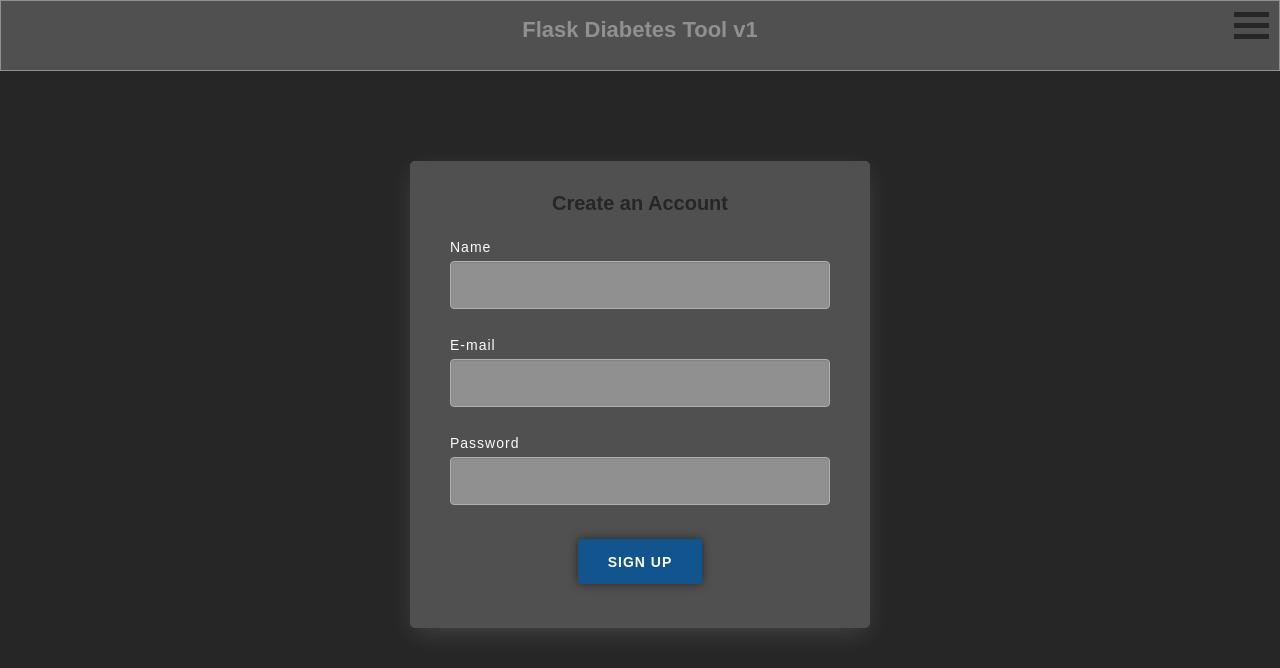
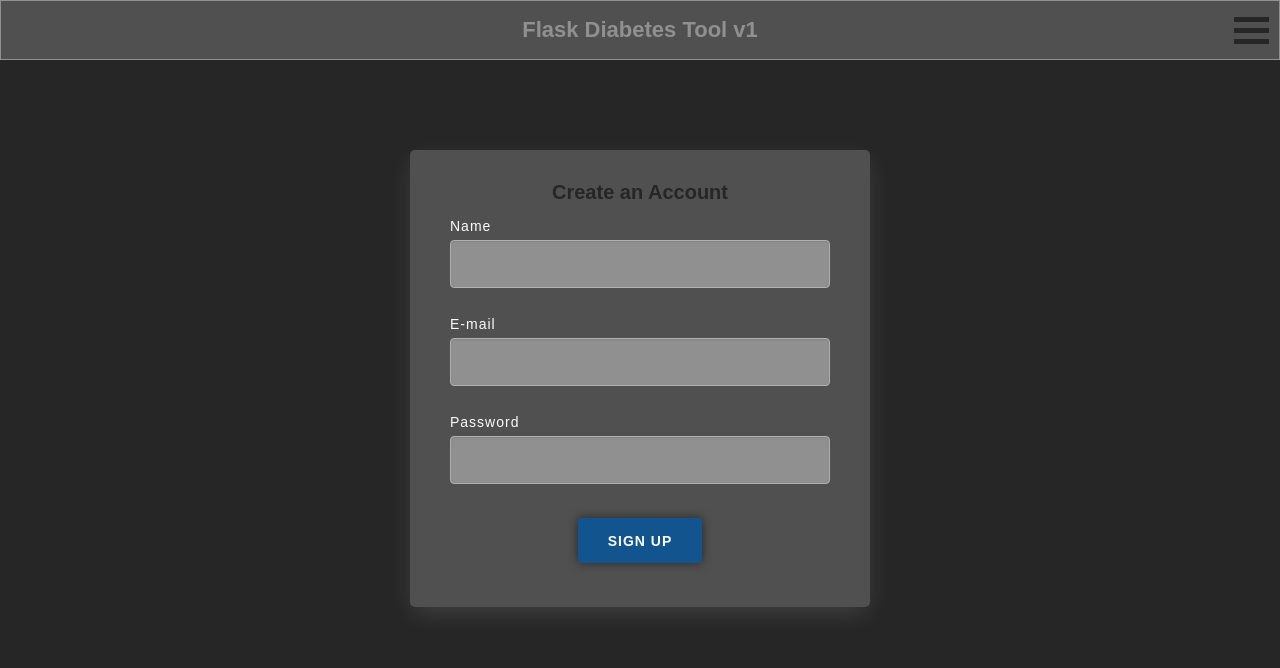
Before and after one commit to eskilwadsholt/diabetes-herokuapp, a Flask app: page /signup/ in a window 1280 px wide. Shown: the top 668 px of the page. Run offline with Flask 2, Linux system fonts and the light colour scheme.

Commit message:
styling navbar

```diff
--- a/static/css/styles.css
+++ b/static/css/styles.css
@@ -40,14 +40,14 @@ body {
 }
 
 h1 {
-  margin: 0.5em 0 1em;
+  margin: 0.5em 0 0.5em;
   font-size: 22px;
   line-height: 1.2;
   color: var(--grey-medium);
 }
 
 h2 {
-  margin: 0.5em 0 1em;
+  margin: 0.5em 0 0.5em;
   font-size: 20px;
   line-height: 1.2;
   color: var(--almost-black);
@@ -191,6 +191,7 @@ input[type=submit] {
 .top-navbar {
   display: flex;
   justify-content:space-between;
+  align-items: center;
   top: 0;
   left: 0;
   width: 100%;
@@ -203,7 +204,7 @@ input[type=submit] {
   width: 35px;
 }
 
-.dropdown-container {
+.dropdown-menu {
   display: inline-block;
   cursor: pointer;
 }
--- /dev/null
+++ b/static/js/menu.js
@@ -0,0 +1,4 @@
+$('.dropdown-menu').on("click", function(e) {
+  e.preventDefault();
+  $(this).toggleClass("change");
+});
--- a/templates/base.html
+++ b/templates/base.html
@@ -7,6 +7,7 @@
 
   <link rel="stylesheet" href="/static/css/normalize.css">
   <link rel="stylesheet" href="/static/css/styles.css">
+  <script src="{{ url_for('static', filename='/js/jquery.js') }}"></script>
 
   <link rel="shortcut icon" href="{{ url_for('static', filename='/ico/screenshot-32x32') }}"/>
 
@@ -15,7 +16,7 @@
   <div class="top-navbar">
     <div class="empty-left-container"></div>
     <h1>Flask Diabetes Tool v1</h1>
-    <div class="dropdown-container">
+    <div class="dropdown-menu">
       <div class="bar1"></div>
       <div class="bar2"></div>
       <div class="bar3"></div>
@@ -28,4 +29,7 @@
   {% endblock %}
 
 </body>
+
+<script src="{{ url_for('static', filename='/js/menu.js') }}"></script>
+
 </html>
--- a/templates/login/signup.html
+++ b/templates/login/signup.html
@@ -27,7 +27,6 @@
 
     </div>
 
-  <script src="/static/js/jquery.js"></script>
   <script src="/static/js/scripts.js"></script>
 
 {% endblock %}
```
Also changed, not shown: static/js/scripts.js (line endings or trailing spaces).
